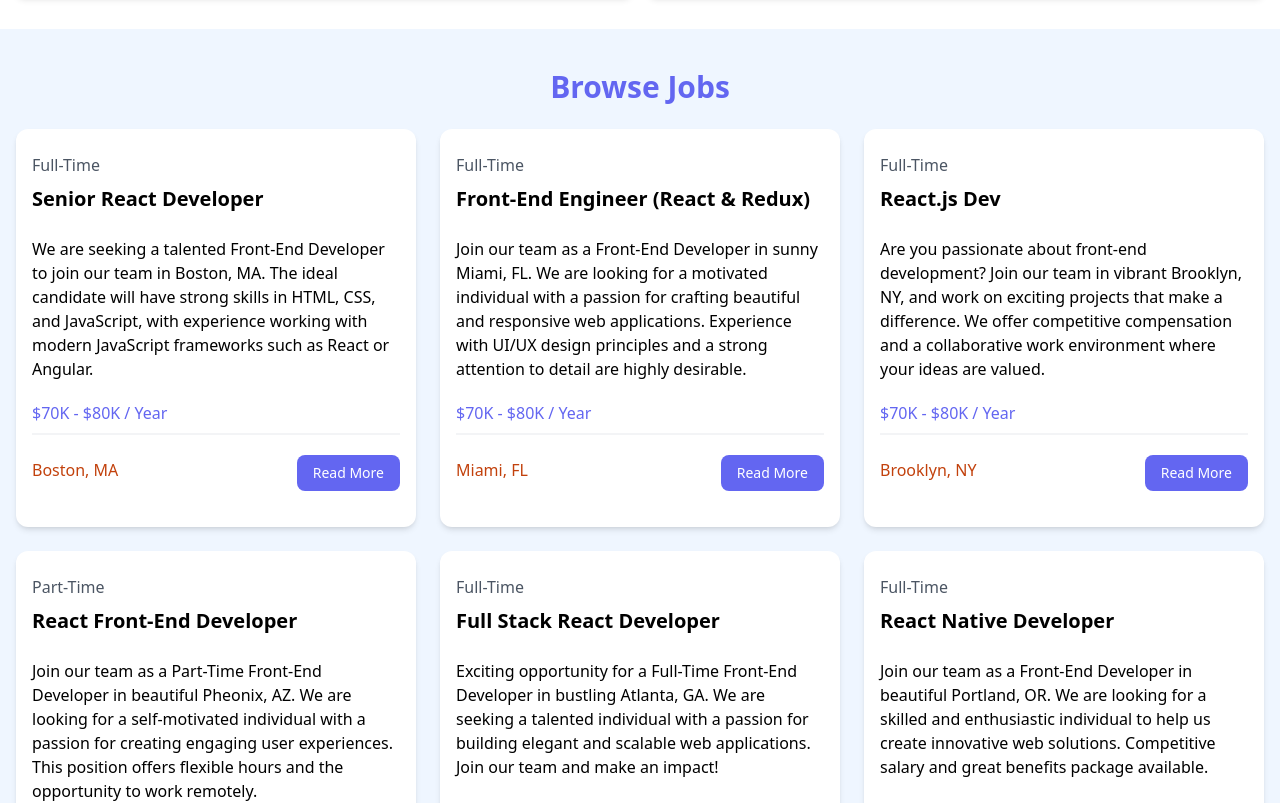
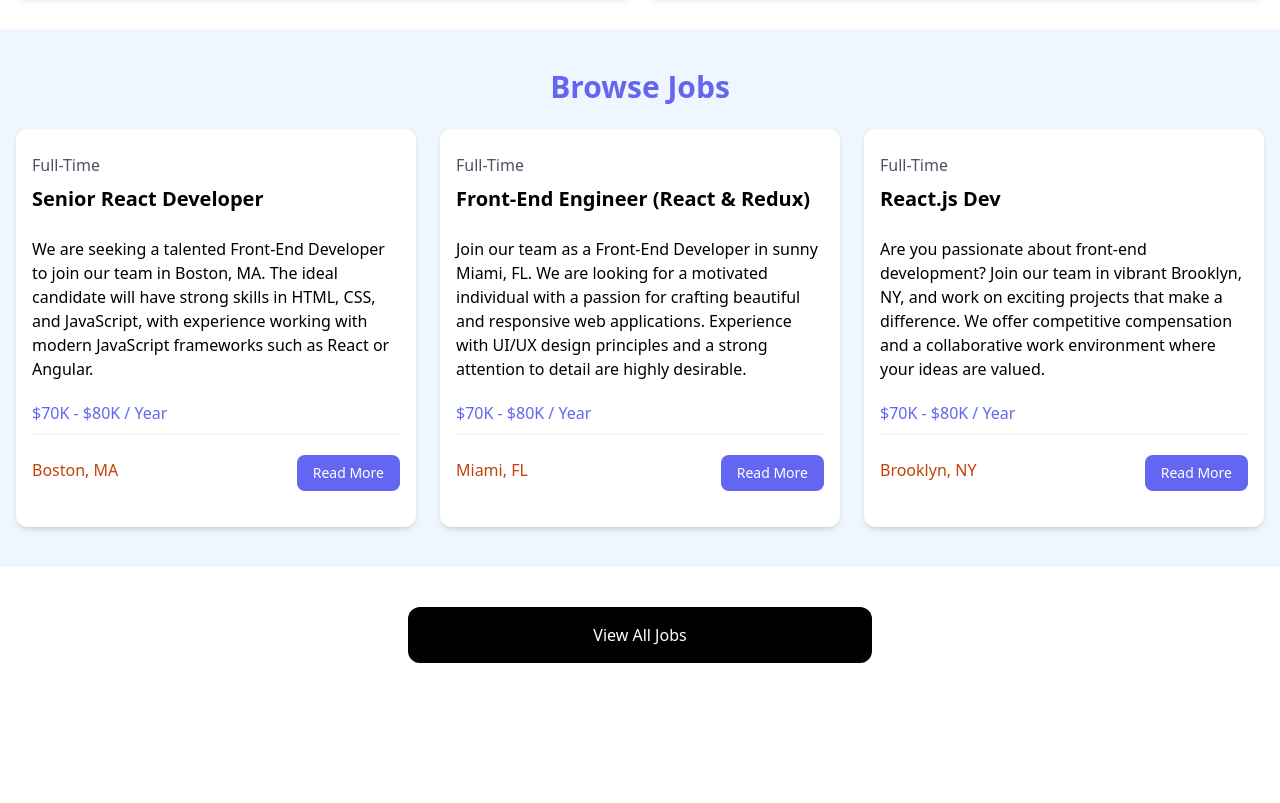
Before and after one commit to redeyedev-208/ga-jobs-react-project-with-tailwind-jsonserver, a React (Vite) app: page / in a window 1280 px wide. Shown: the part 580-1383 px from the top of the page. After the commit the page ends 1283 px from the top, so only its background shows below. Built offline with nearby package versions, Linux system fonts and the light colour scheme.

Commit message:
main layout done, fixed a11y main section needed, now tackling state, will adjust color scheme later to pass contrast failure

```diff
--- a/src/App.jsx
+++ b/src/App.jsx
@@ -3,24 +3,17 @@
 import Hero from './components/Hero';
 import HomeCards from './components/HomeCards';
 import JobListings from './components/JobListings';
+import ViewAllJobs from './components/ViewAllJobs';
 
 const App = () => {
   return (
-    <>
+    <main>
       <Navbar />
       <Hero />
       <HomeCards />
       <JobListings />
-
-      <section className='m-auto max-w-lg my-10 px-6'>
-        <a
-          href='jobs.html'
-          className='block bg-black text-white text-center py-4 px-6 rounded-xl hover:bg-gray-700'
-        >
-          View All Jobs
-        </a>
-      </section>
-    </>
+      <ViewAllJobs />
+    </main>
   );
 };
 
--- a/src/components/JobListings.jsx
+++ b/src/components/JobListings.jsx
@@ -2,6 +2,7 @@
 import JobListing from './JobListing';
 import jobs from '../jobs.json';
 const JobListings = () => {
+  const recentJobs = jobs.slice(0, 3);
   return (
     <section className='bg-blue-50 px-4 py-10'>
       <div className='container-xl lg:container m-auto'>
@@ -9,7 +10,7 @@
           Browse Jobs
         </h2>
         <div className='grid grid-cols-1 md:grid-cols-3 gap-6'>
-          {jobs.map((job) => (
+          {recentJobs.map((job) => (
             <JobListing
               key={job.id}
               job={job}
--- /dev/null
+++ b/src/components/ViewAllJobs.jsx
@@ -0,0 +1,16 @@
+import React from 'react';
+
+const ViewAllJobs = () => {
+  return (
+    <section className='m-auto max-w-lg my-10 px-6'>
+      <a
+        href='/jobs'
+        className='block bg-black text-white text-center py-4 px-6 rounded-xl hover:bg-gray-700'
+      >
+        View All Jobs
+      </a>
+    </section>
+  );
+};
+
+export default ViewAllJobs;
```
